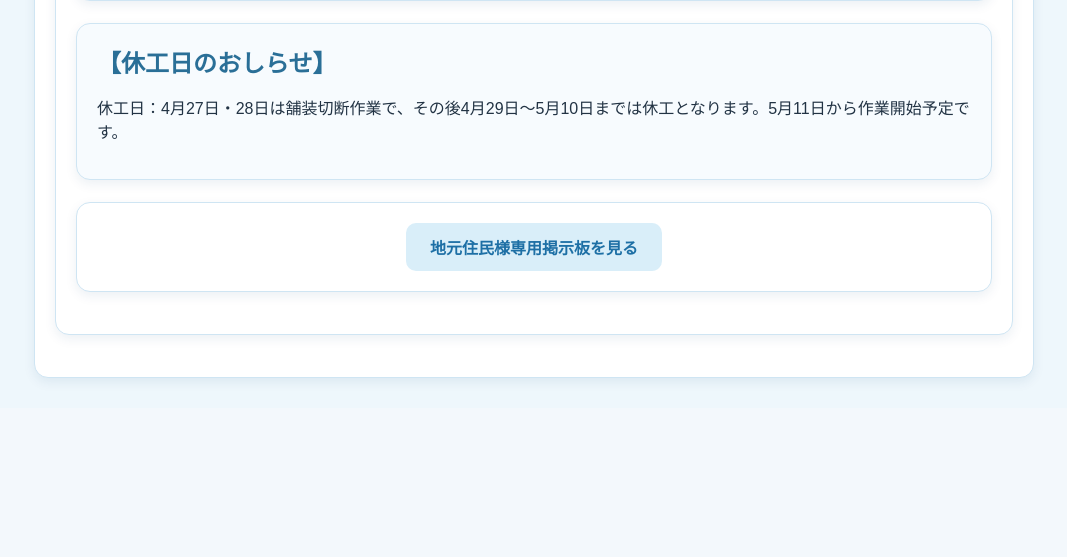
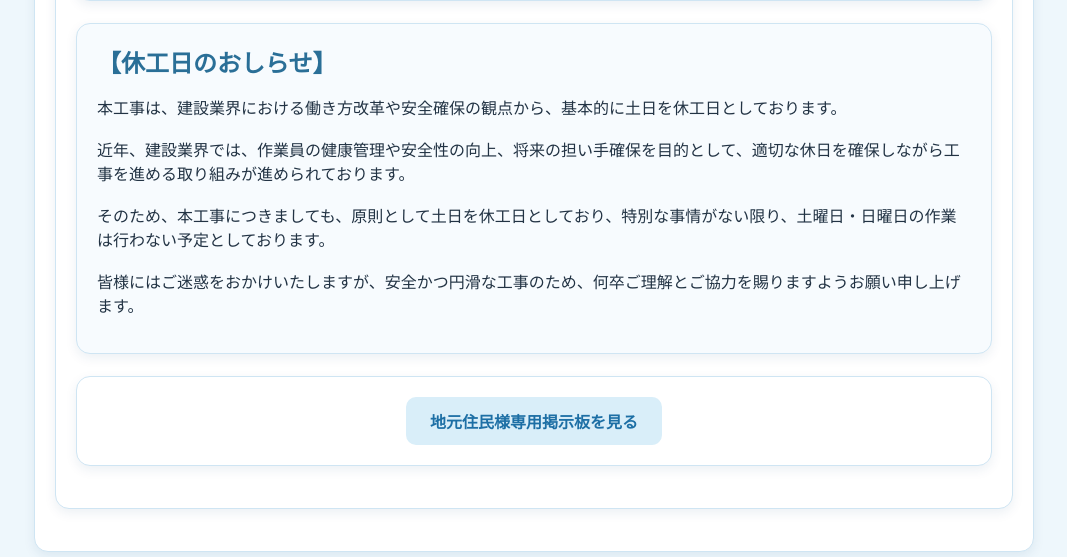
Before and after one commit to takeda03731-yu/construction_board, a Flask app: page / in a window 1280 px wide. Shown: the part 3360-3917 px from the top of the page, without its empty margins (106-1173 px from the left). Before the commit the page ends 3744 px from the top, so only its background shows below. Run offline with Flask 3, Linux system fonts and the light colour scheme; some libraries are stand-ins or nearby versions.

Commit message:
休工日のお知らせ訂正

```diff
--- a/main.py
+++ b/main.py
@@ -82,7 +82,7 @@ SITE_INFO = {
     "image_description": "工事期間中は、皆様にご理解とご協力を賜り、誠にありがとうございます。おかげさまで、本日5月12日より配水管布設工を開始することができました。皆様のご協力により、現在のところ安全に作業を進めることができておりますこと、心より感謝申し上げます。\n\n明日5月13日は、本日の作業の続きとして、図に示しております箇所の施工を進めさせていただく予定です。工事に伴い、しばらくの間、北側からの車両の出入りができなくなります。\n\nまた、大型車両につきましては、恐れ入りますが、図に示しております箇所より進入していただけますと幸いです。迂回路につきましても道路幅が狭く、皆様にはご不便とご負担をおかけいたしますことを、心よりお詫び申し上げます。\n\n安全を最優先に、できる限り円滑に作業を進めてまいりますので、引き続き温かいご理解とご協力を賜りますようお願い申し上げます。\n\nなお、天候等の状況により、作業日程が変更となる場合がございますので、あらかじめご了承ください。",
     "image_description2": "工事は舗装版切断工から始まり、本舗装復旧工で終了となります。給水分岐替工では、個別に断水が発生します。断水の際は事前にお知らせしますので、ご理解とご協力をお願い致します。",
     "image_description3": "このたび、近隣の住民様のご厚意により、臨時駐車場を設置させていただくこととなりました。\n\n配水管の布設作業は、1日あたり約15m～30m程度の掘削を行うため、施工箇所によりましては、一時的にお車の出し入れが難しくなる場合がございます。\n\nその際には大変恐れ入りますが、臨時駐車場へのお車のご移動にご協力をお願いさせていただくことがございます。\n\nなお、臨時駐車場内における盗難や事故等につきましては、誠に申し訳ございませんが、責任を負いかねますので、貴重品の管理や施錠等にご留意いただきますようお願い申し上げます。\n\nできる限りご不便をおかけしないよう努めてまいりますので、安心・安全な工事のため、何卒ご理解とご協力のほどお願い申し上げます。",
-    "holiday_notice": "休工日：4月27日・28日は舗装切断作業で、その後4月29日～5月10日までは休工となります。5月11日から作業開始予定です。"
+    "holiday_notice": "本工事は、建設業界における働き方改革や安全確保の観点から、基本的に土日を休工日としております。\n\n近年、建設業界では、作業員の健康管理や安全性の向上、将来の担い手確保を目的として、適切な休日を確保しながら工事を進める取り組みが進められております。\n\nそのため、本工事につきましても、原則として土日を休工日としており、特別な事情がない限り、土曜日・日曜日の作業は行わない予定としております。\n\n皆様にはご迷惑をおかけいたしますが、安全かつ円滑な工事のため、何卒ご理解とご協力を賜りますようお願い申し上げます。"
 }
 
 
--- a/static/base.css
+++ b/static/base.css
@@ -177,3 +177,7 @@ body {
 .action-row {
     margin-top: 10px;
 }
+
+.notice-text {
+    white-space: pre-line;
+}
--- a/templates/base.html
+++ b/templates/base.html
@@ -68,7 +68,7 @@
 
             <section class="card notice-box">
                 <h2>【休工日のおしらせ】</h2>
-                <p>{{ site.holiday_notice }}</p>
+                <p style="white-space: pre-line;">{{ site.holiday_notice }}</p>
             </section>
 
             <section class="card center-box">
```
